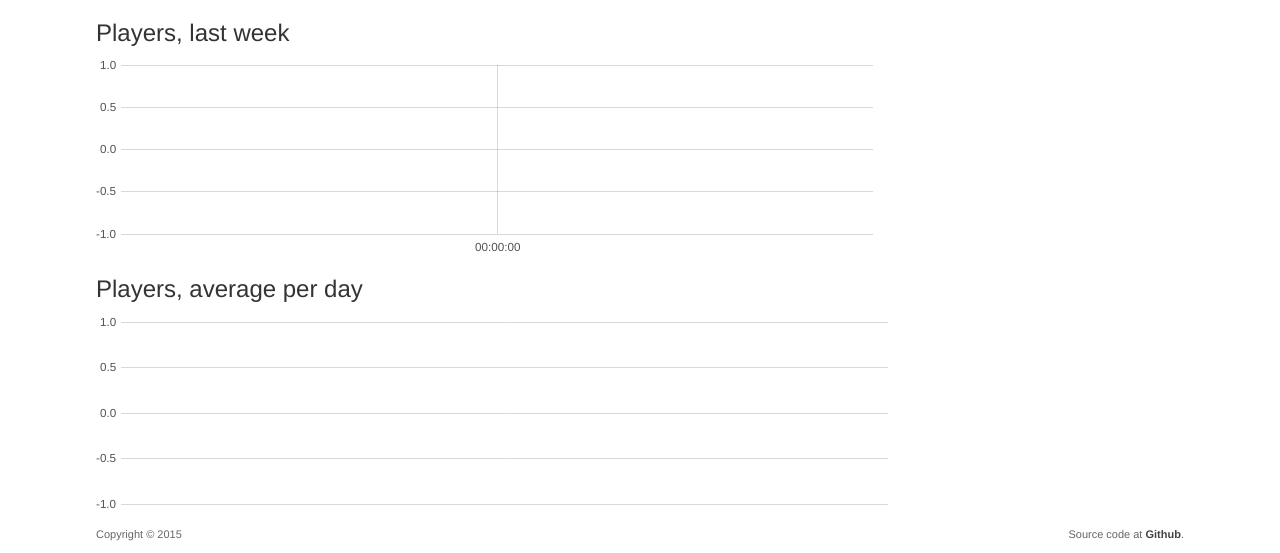
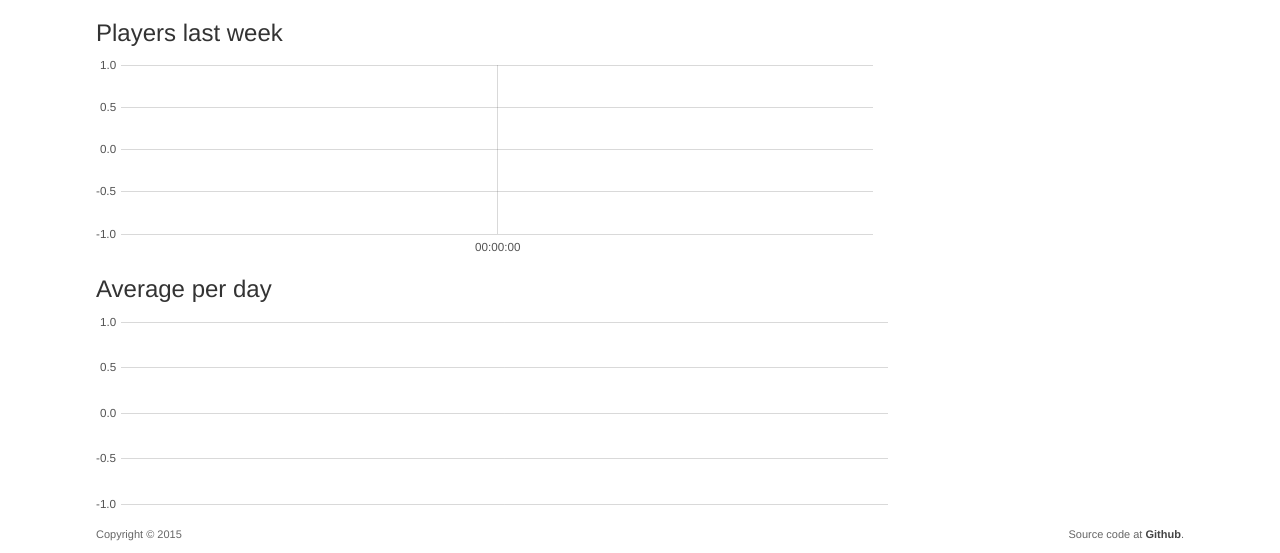
Before and after one commit to lmas/ss13.se, a Django app: template src/templates/gameservers/server_detail.html in a window 1280 px wide. Shown: the part 385-938 px from the top of the page. Run offline with Django 3.2, Linux system fonts and the light colour scheme; the template is opened without the code that fills it, so the values that code supplies are empty; some libraries are stand-ins or nearby versions.

Commit message:
Cleaned up the graph stuff.

```diff
--- a/src/static/css/style.css
+++ b/src/static/css/style.css
@@ -63,7 +63,7 @@ body {
     padding-bottom: 40px;
 }
 
-#chart {
+#weekly_history {
     width:800px;
     height:200px;
 }
--- a/src/templates/gameservers/server_detail.html
+++ b/src/templates/gameservers/server_detail.html
@@ -56,22 +56,25 @@
             </tr>
     </table>
 
-    <h3>Players, last week</h3>
-    <div id="chart"></div>
+    <h3>Players last week</h3>
+    <div id="weekly_history"></div>
+    <h3>Average per day</h3>
+    <div id="weekday_averages"></div>
     <div id="tooltip"></div>
+
     <script type="text/javascript" src="{% static 'js/jquery.min.js' %}"></script>
     <script type="text/javascript" src="{% static 'js/jquery.flot.js' %}"></script>
     <script type="text/javascript" src="{% static 'js/jquery.flot.time.js' %}"></script>
+    <script type="text/javascript" src="{% static 'js/jquery.flot.categories.js' %}"></script>
     <script type="text/javascript">
         $(function() {
-            var series = [
+            var data = [
                 {# convert timestamp to ms, because javascript... #}
                 {% for item in weekly_history %}
                     [{{item.created|date:'U'}} * 1000, {{item.players}}],
                 {% endfor %}
             ];
-
-            var options = {
+            $.plot("#weekly_history", [data], {
                 xaxis: {
                     mode: "time",
                     timezone: "browser",
@@ -84,11 +87,29 @@
                     hoverable: true,
                     borderWidth: 0,
                 },
-            };
+            });
 
-            $.plot("#chart", [series], options);
+            var data= [
+                {% for day, players in weekday_averages %}
+                    ["{{day}}", {{players}}],
+                {% endfor %}
+            ];
+            $.plot("#weekday_averages", [data], {
+                xaxis: {
+                    mode: "categories",
+                },
+                bars: {
+                    show: true,
+                    barWidth: 0.75,
+                    align: "center",
+                },
+                grid: {
+                    hoverable: true,
+                    borderWidth: 0,
+                },
+            });
 
-            $("#chart").bind("plothover", function (event, pos, item) {
+            $("#weekly_history").bind("plothover", function (event, pos, item) {
                 if (item) {
                     var time = item.datapoint[0];
                     var players = item.datapoint[1];
@@ -101,38 +122,6 @@
                     $("#tooltip").hide();
                 }
             });
-        });
-</script>
-
-
-    <h3>Players, average per day</h3>
-    <div id="weekday_averages"></div>
-    <script type="text/javascript" src="{% static 'js/jquery.flot.categories.js' %}"></script>
-    <script type="text/javascript">
-        $(function() {
-            var series = [
-                {% for day, players in weekday_averages %}
-                    ["{{day}}", {{players}}],
-                {% endfor %}
-            ];
-
-            var options = {
-                xaxis: {
-                    mode: "categories",
-                },
-                bars: {
-                    show: true,
-                    barWidth: 0.75,
-                    align: "center",
-                },
-                grid: {
-                    hoverable: true,
-                    borderWidth: 0,
-                },
-            };
-
-            $.plot("#weekday_averages", [series], options);
-
             $("#weekday_averages").bind("plothover", function (event, pos, item) {
                 if (item) {
                     var players = item.datapoint[1];
@@ -145,5 +134,5 @@
                 }
             });
         });
-</script>
+    </script>
 {% endblock %}
```
